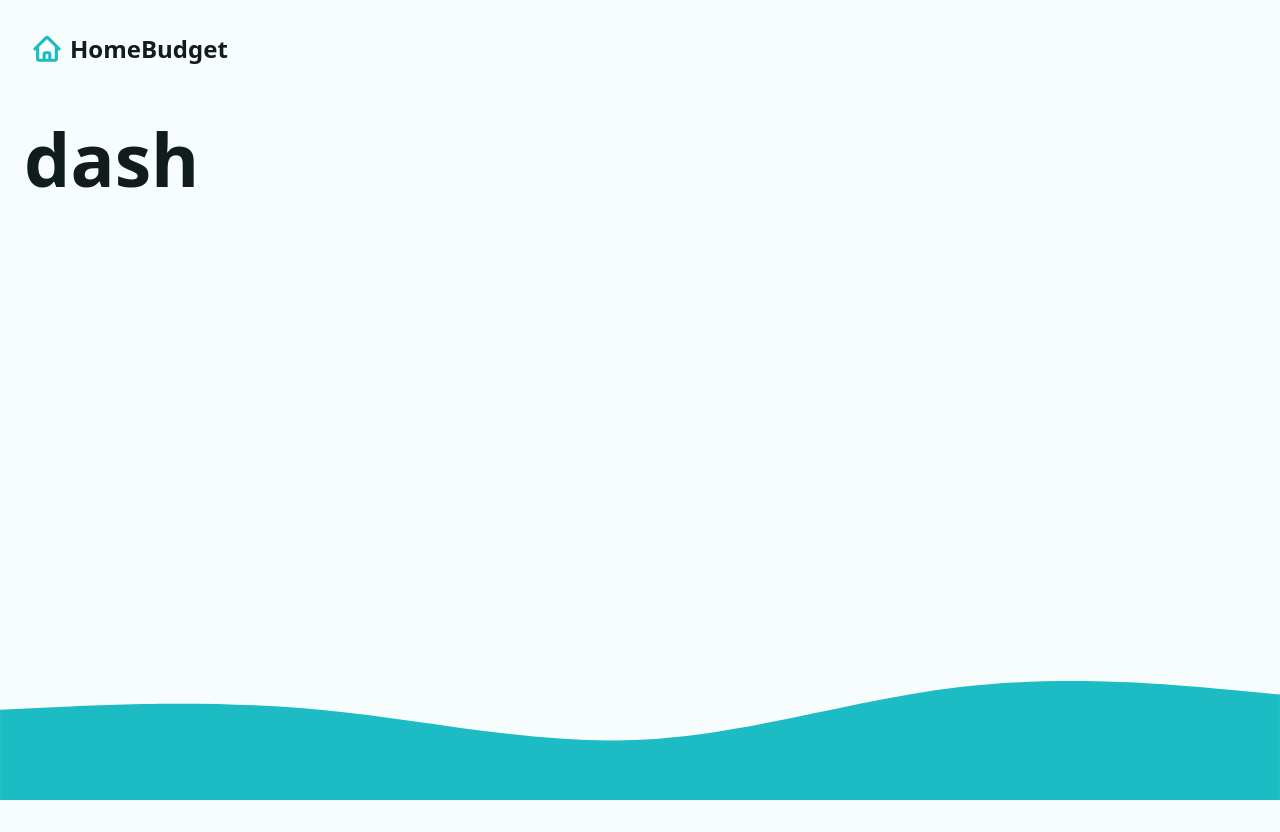
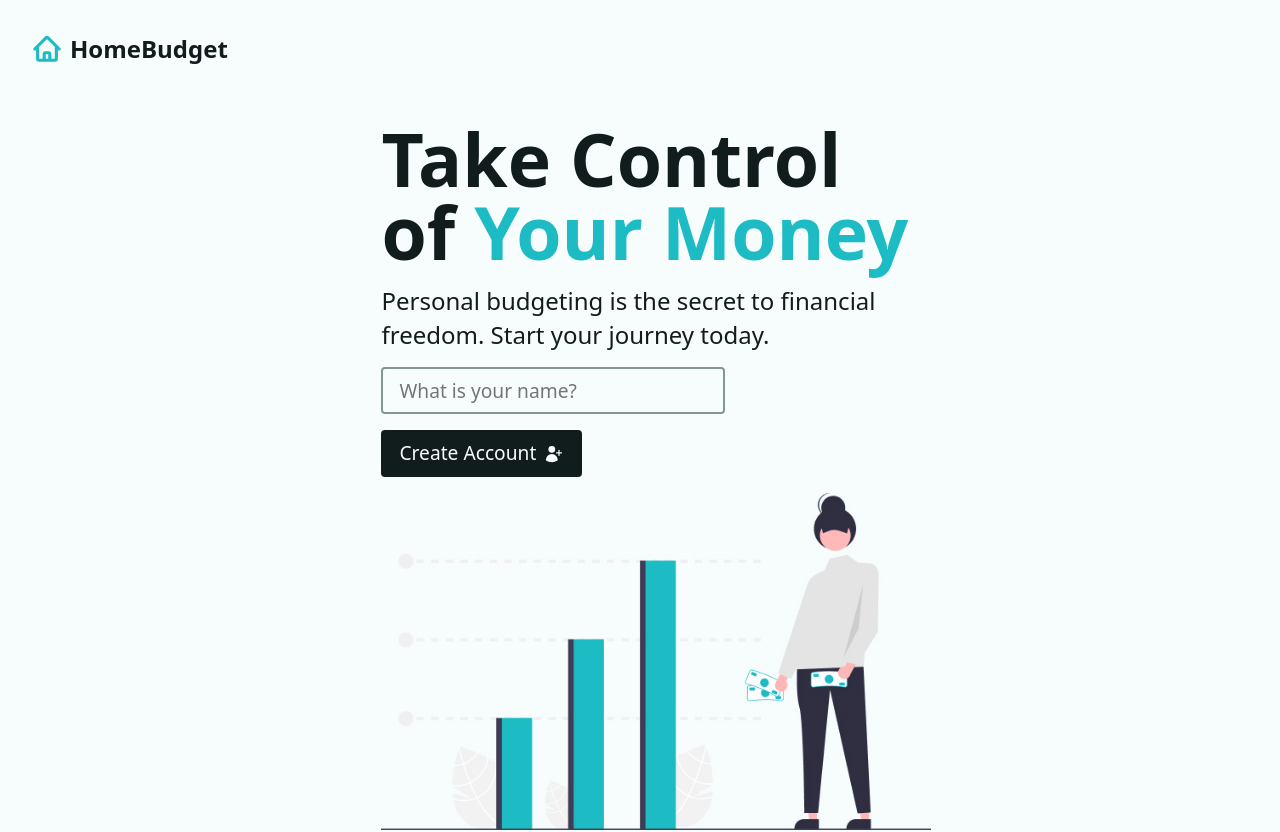
Before and after one commit to RezaAstaraki/react_router_expense_app, a React (Vite) app: page / in a window 1280 px wide. Shown: the top 832 px of the page. Before the commit the page ends 800 px from the top, so only its background shows below. Built offline with nearby package versions, Linux system fonts and the light colour scheme.

Commit message:
add Intro component without functioning

```diff
--- /dev/null
+++ b/src/components/Intro.jsx
@@ -0,0 +1,41 @@
+import { Form } from "react-router-dom";
+
+//asset
+import illustration from "../assets/illustration.jpg";
+
+//icons
+import { UserPlusIcon } from "@heroicons/react/24/solid";
+
+const Intro = () => {
+  return (
+    <div className="intro">
+      <div />
+      <div>
+        <h1>
+          Take Control of <span className="accent">Your Money</span>
+        </h1>
+        <p>
+          Personal budgeting is the secret to financial freedom. Start your
+          journey today.
+        </p>
+        <Form method="POST">
+          <input
+            required
+            placeholder="What is your name?"
+            aria-label="Your Name"
+            type="text"
+            name="userName"
+            autoComplete="given-name"
+          />
+          <button className="btn btn--dark" type="submit">
+            Create Account
+            <UserPlusIcon width={20} />
+          </button>
+        </Form>
+        <img src={illustration} alt="person with money" />
+      </div>
+    </div>
+  );
+};
+
+export default Intro;
--- a/src/pages/Dashboard.jsx
+++ b/src/pages/Dashboard.jsx
@@ -1,6 +1,7 @@
 import React from "react";
 import { fetchData } from "../helpers";
-import { useLoaderData } from "react-router-dom";
+import { Form, useLoaderData } from "react-router-dom";
+import Intro from "../components/Intro";
 
 //loader
 export const dashboardLoader = () => {
@@ -10,12 +11,7 @@
 
 const Dashboard = () => {
   const { userName } = useLoaderData();
-  return (
-    <div>
-      <h1>dash</h1>
-      <h2>{userName}</h2>
-    </div>
-  );
+  return <>{userName ? <p>{userName}</p> : <Intro />}</>;
 };
 
 export default Dashboard;
```
